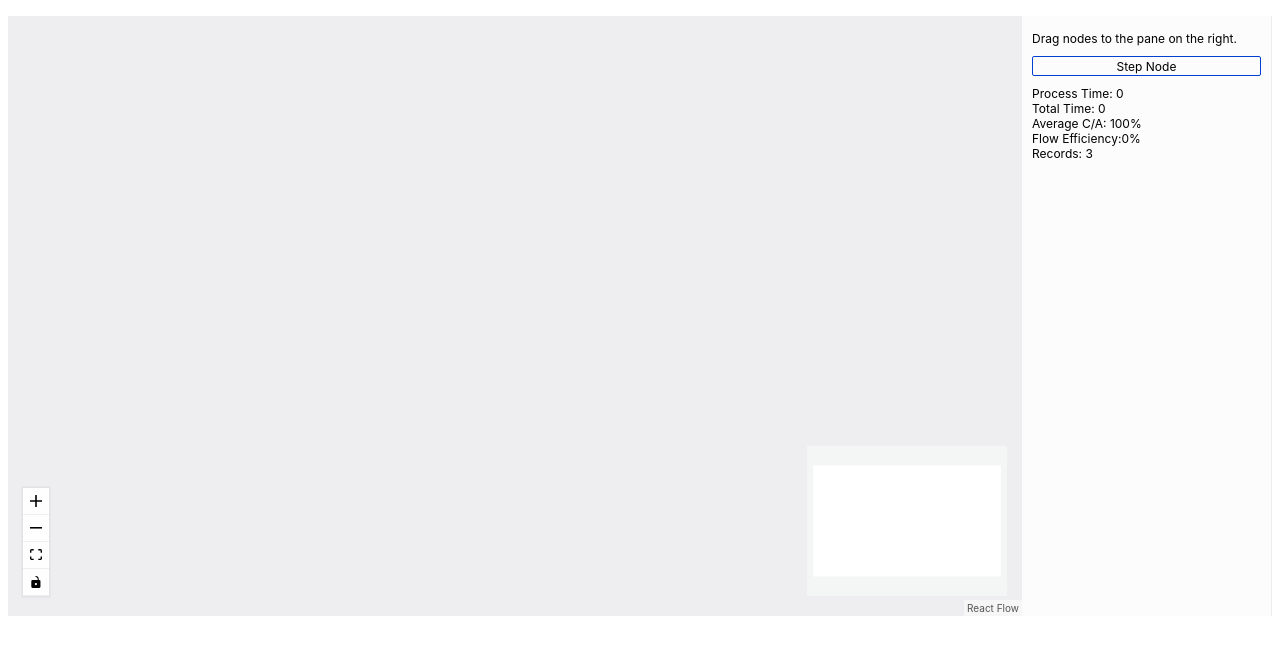
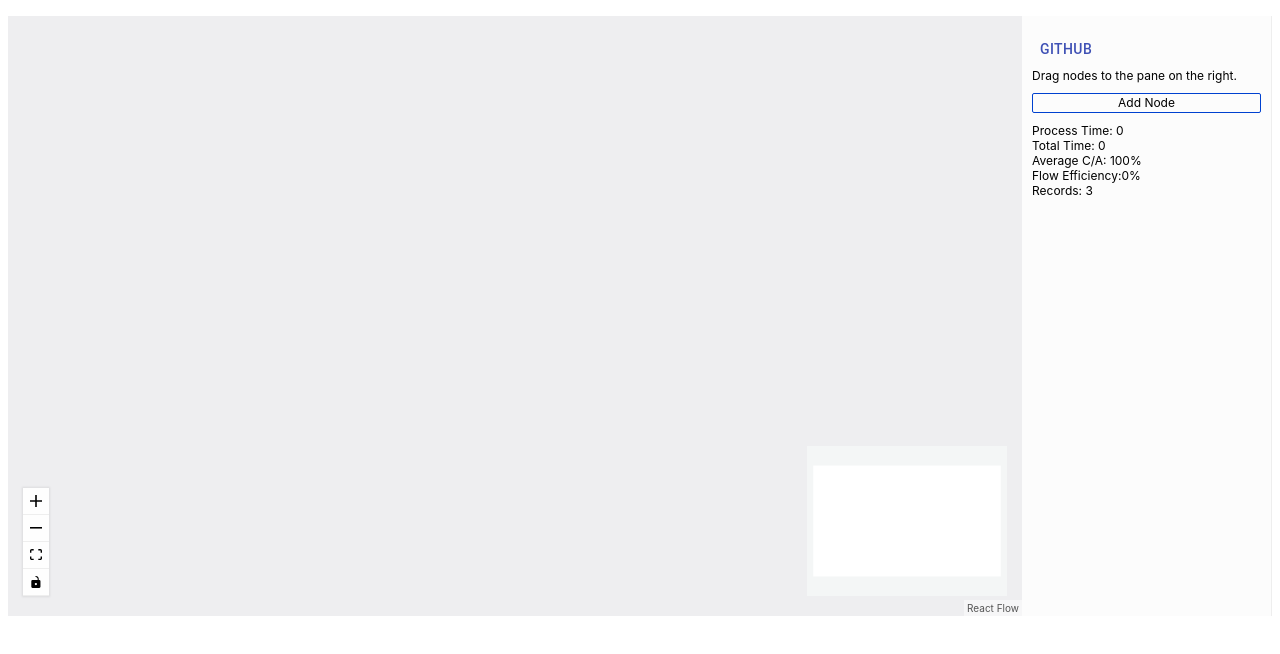
Before and after one commit to bdfinst/total-perspective-vortex, a Next.js app: page / in a window 1280 px wide. Shown: the top 654 px of the page. Built offline with nearby package versions, Linux system fonts and the light colour scheme.

Commit message:
Add gitHub link

```diff
--- a/src/components/Sidebar.js
+++ b/src/components/Sidebar.js
@@ -1,3 +1,4 @@
+import { Button } from '@material-ui/core'
 import React from 'react'
 
 import { useValueStream } from '../reactContext'
@@ -11,13 +12,18 @@ const Sidebar = () => {
   }
   return (
     <aside>
+      <div>
+        <Button href="https://github.com/bdfinst/vsm-tool" color="primary">
+          GitHub
+        </Button>
+      </div>
       <div className="description">Drag nodes to the pane on the right.</div>
       <div
         className="vsmnode input"
         onDragStart={(event) => onDragStart(event, 'stepNode')}
         draggable
       >
-        Step Node
+        Add Node
       </div>
       <Totals />
       <div>Records: {state.elements.length}</div>
```
Also changed, not shown: 1 other file (tests, documents, lock files or other folders).
